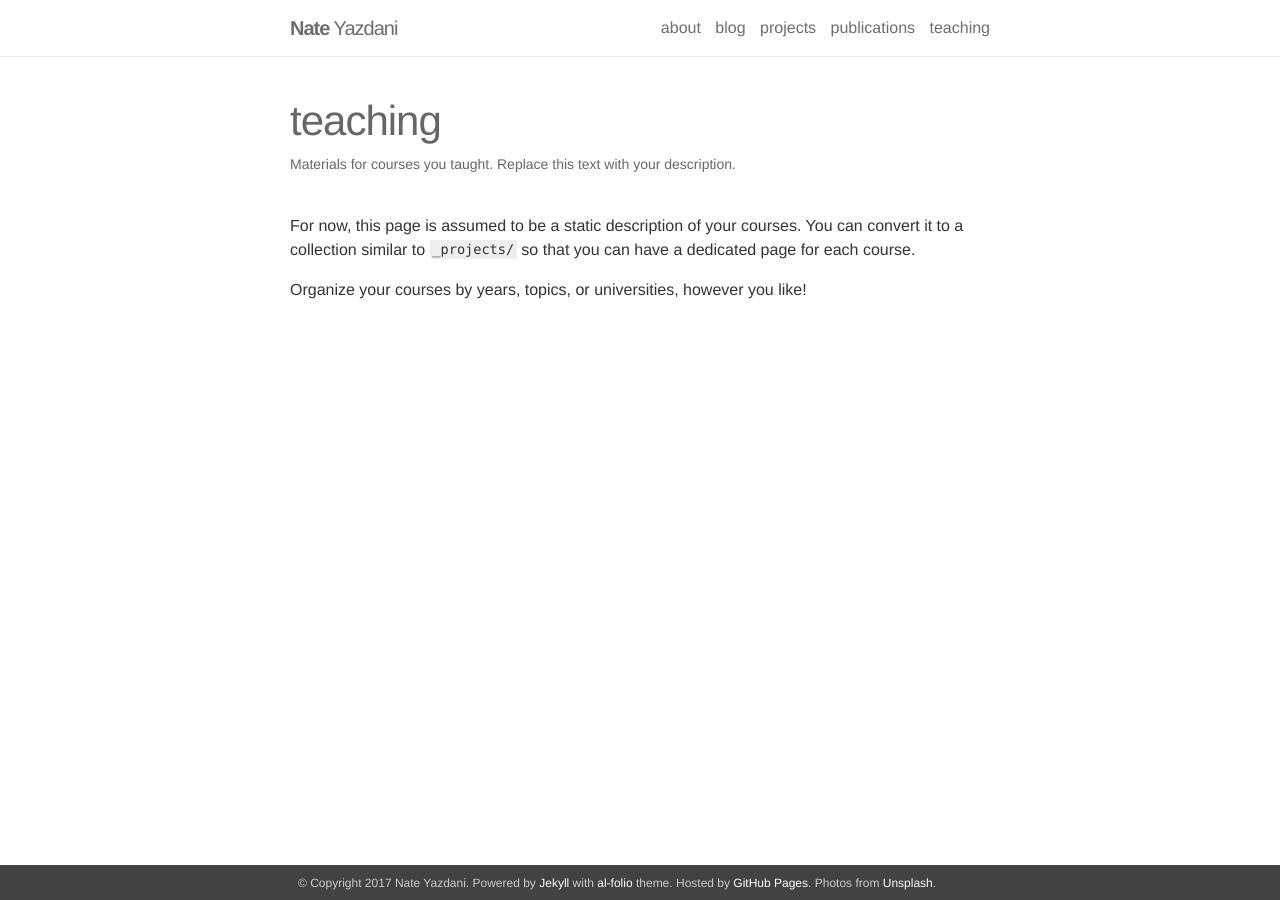
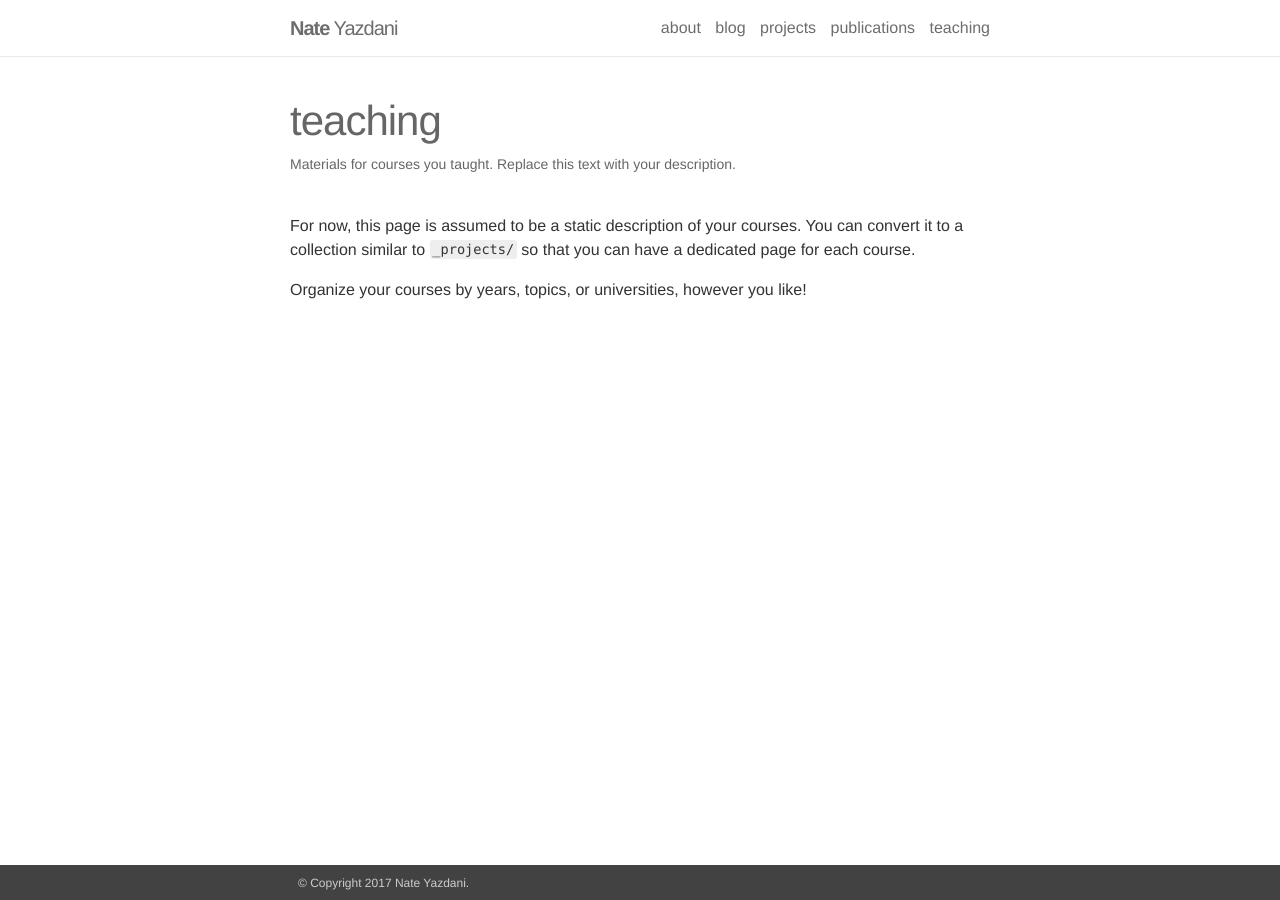
Before and after one commit to nateyazdani/nateyazdani.github.io, a Jekyll site: the page built from _pages/teaching.md, in a window 1280 px wide. Built offline with Jekyll 4.4.1, drawn with Linux system fonts in a browser that asks for light colours; nearby versions of some CDN libraries; some of the changed lines change nothing that is shown.

Commit message:
Clear generic footer text

```diff
--- a/_config.yml
+++ b/_config.yml
@@ -5,10 +5,10 @@ name: Nate Yazdani
 email: nyazdani@cs.washington.edu
 description: > # this means to ignore newlines until "url:"
   Website is a work in progress!
-footer_text: >
-  Powered by <a href="http://jekyllrb.com/" target="_blank">Jekyll</a> with <a href="https://github.com/alshedivat/al-folio">al-folio</a> theme.
-  Hosted by <a href="https://pages.github.com/" target="_blank">GitHub Pages</a>.
-  Photos from <a href="https://unsplash.com" target="_blank">Unsplash</a>.
+#footer_text: >
+#  Powered by <a href="http://jekyllrb.com/" target="_blank">Jekyll</a> with <a href="https://github.com/alshedivat/al-folio">al-folio</a> theme.
+#  Hosted by <a href="https://pages.github.com/" target="_blank">GitHub Pages</a>.
+#  Photos from <a href="https://unsplash.com" target="_blank">Unsplash</a>.
 
 url:  # the base hostname & protocol for your site
 baseurl: # the subpath of your site, e.g. /blog/
```
